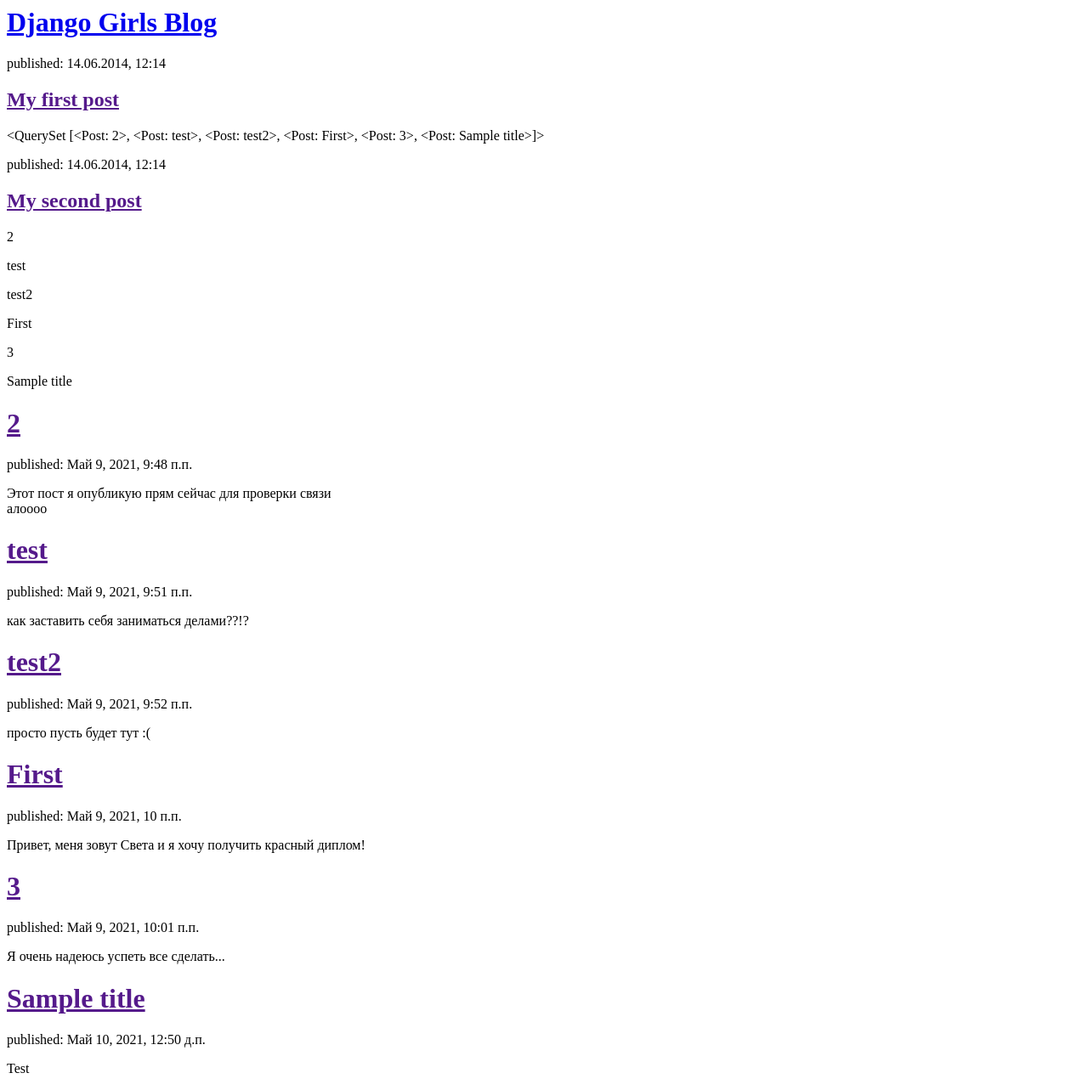
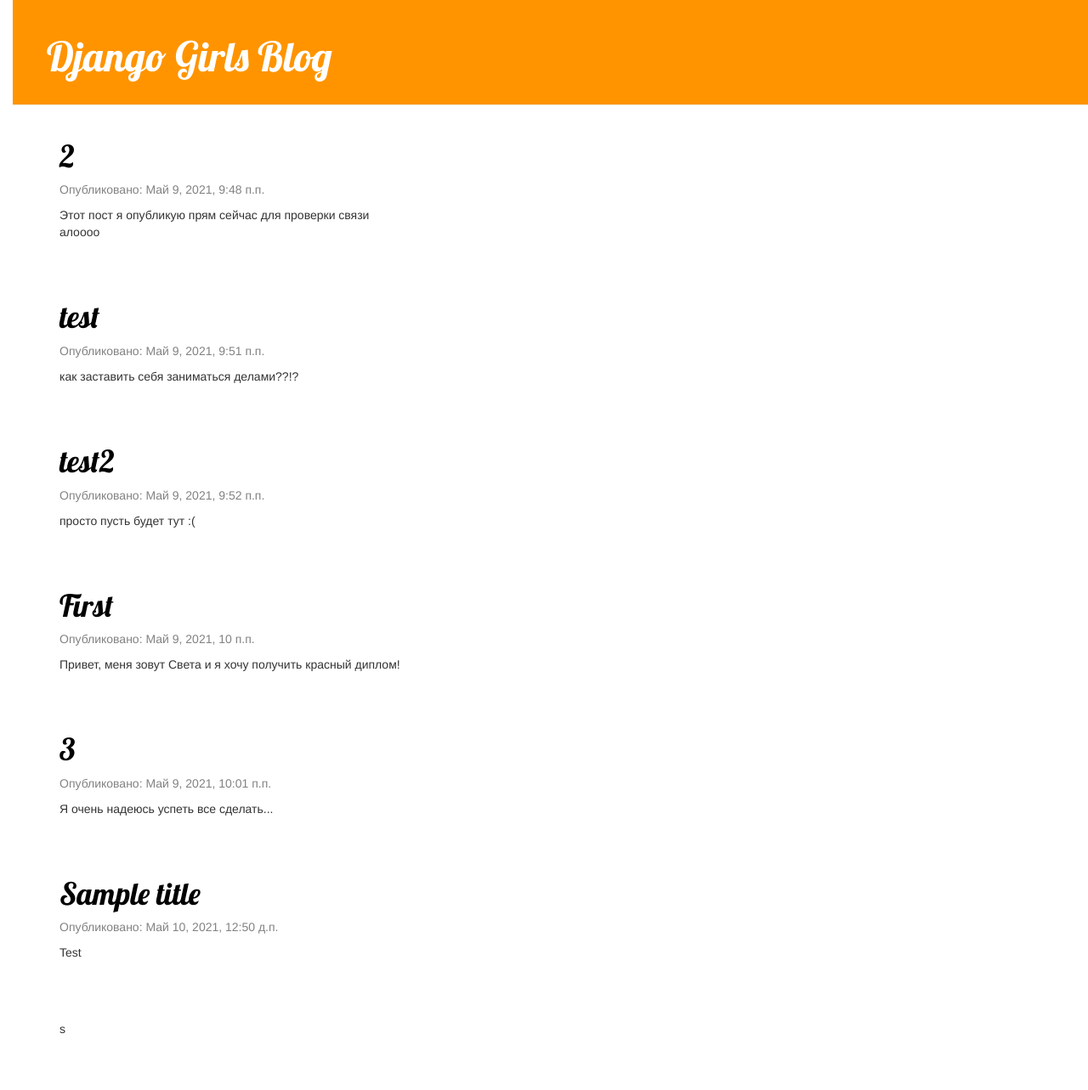
Before and after one commit to Orlova1199/my-first-blog, a Django app: page / in a window 1280 px wide. Shown: the whole page at 85% size. After the commit the page ends 1217 px from the top, so only its background shows below. Run offline with Django 3.2, Linux system fonts and the light colour scheme; data comes from the database, SQL or seed files in the repository; some libraries are stand-ins or nearby versions.

Commit message:
Added view and template for detailed blog post as well as CSS for the site.

```diff
--- /dev/null
+++ b/blog/static/css/blog.css
@@ -0,0 +1,38 @@
+h1 a {
+    color: #FCA205;
+    font-family: 'Lobster';
+}
+body { padding-left: 15px; }
+
+.page-header {
+    background-color: #ff9400;
+    margin-top: 0;
+    padding: 20px 20px 20px 40px;
+}
+
+.page-header h1, .page-header h1 a, .page-header h1 a:visited, .page-header h1 a:active {
+    color: #ffffff;
+    font-size: 36pt;
+    text-decoration: none;
+}
+
+.content { margin-left: 40px; }
+
+h1, h2, h3, h4 { font-family: 'Lobster', cursive; }
+
+.date { color: #828282; }
+
+.save { float: right; }
+
+.post-form textarea, .post-form input { width: 100%; }
+
+.top-menu, .top-menu:hover, .top-menu:visited {
+    color: #ffffff;
+    float: right;
+    font-size: 26pt;
+    margin-right: 20px;
+}
+
+.post { margin-bottom: 70px; }
+
+.post h1 a, .post h1 a:visited { color: #000000; }
--- /dev/null
+++ b/blog/templates/blog/base.html
@@ -0,0 +1,23 @@
+{% load static %}
+<html>
+    <head>
+        <title>Django Girls blog</title>
+        <link rel="stylesheet" href="//maxcdn.bootstrapcdn.com/bootstrap/3.2.0/css/bootstrap.min.css">
+        <link rel="stylesheet" href="//maxcdn.bootstrapcdn.com/bootstrap/3.2.0/css/bootstrap-theme.min.css">
+        <link rel="stylesheet" href="https://fonts.googleapis.com/css?family=Lobster&subset=latin,cyrillic" type="text/css">
+        <link rel="stylesheet" href="{% static 'css/blog.css' %}">
+    </head>
+    <body>
+        <div class="page-header">
+            <h1><a href="/">Django Girls Blog</a></h1>
+        </div>
+        <div class="content container">
+            <div class="row">
+                <div class="col-md-8">
+                {% block content %}
+                {% endblock %}s
+                </div>
+            </div>
+        </div>
+    </body>
+</html>
--- a/blog/templates/blog/post_list.html
+++ b/blog/templates/blog/post_list.html
@@ -1,33 +1,13 @@
-<html>
-    <head>
-        <title>Django Girls blog</title>
-    </head>
-    <body>
-        <div>
-            <h1><a href="/">Django Girls Blog</a></h1>
+{% extends 'blog/base.html' %}
+
+{% block content %}
+    {% for post in posts %}
+        <div class="post">
+            <h1><a href="{% url 'post_detail' pk=post.pk %}">{{ post.title }}</a></h1>
+            <div class="date">
+                <p>Опубликовано: {{ post.published_date }}</p>
+            </div>
+            <p>{{ post.text|linebreaksbr }}</p>
         </div>
-
-        <div>
-            <p>published: 14.06.2014, 12:14</p>
-            <h2><a href="">My first post</a></h2>
-            {{ posts }}
-        </div>
-
-        <div>
-            <p>published: 14.06.2014, 12:14</p>
-            <h2><a href="">My second post</a></h2>
-            {% for post in posts %}
-                <p>{{ post }}</p>
-            {% endfor %}
-       </div>
-
-        {% for post in posts %}
-            <div>
-                <h1><a href="">{{ post.title }}</a></h1>
-                <p>published: {{ post.published_date }}</p>
-                <p>{{ post.text|linebreaksbr }}</p>
-            </div>
-        {% endfor %}
-
-    </body>
-</html>
+    {% endfor %}
+{% endblock %}
--- a/blog/urls.py
+++ b/blog/urls.py
@@ -3,4 +3,5 @@
 
 urlpatterns = [
     path('', views.post_list, name='post_list'),
+    path('post/<int:pk>/', views.post_detail, name='post_detail'),
 ]
--- a/blog/views.py
+++ b/blog/views.py
@@ -1,8 +1,13 @@
 from django.shortcuts import render
 from django.utils import timezone
+from django.shortcuts import render, get_object_or_404
 from .models import Post
 
 # Create your views here.
 def post_list(request):
     posts = Post.objects.filter(published_date__lte=timezone.now()).order_by('published_date')
     return render(request, 'blog/post_list.html', {'posts': posts})
+
+def post_detail(request, pk):
+    post = get_object_or_404(Post, pk=pk)
+    return render(request, 'blog/post_detail.html', {'post': post})
```
Also changed, not shown: blog/templates/blog/post_detail.html (added, +13 -0 lines).
